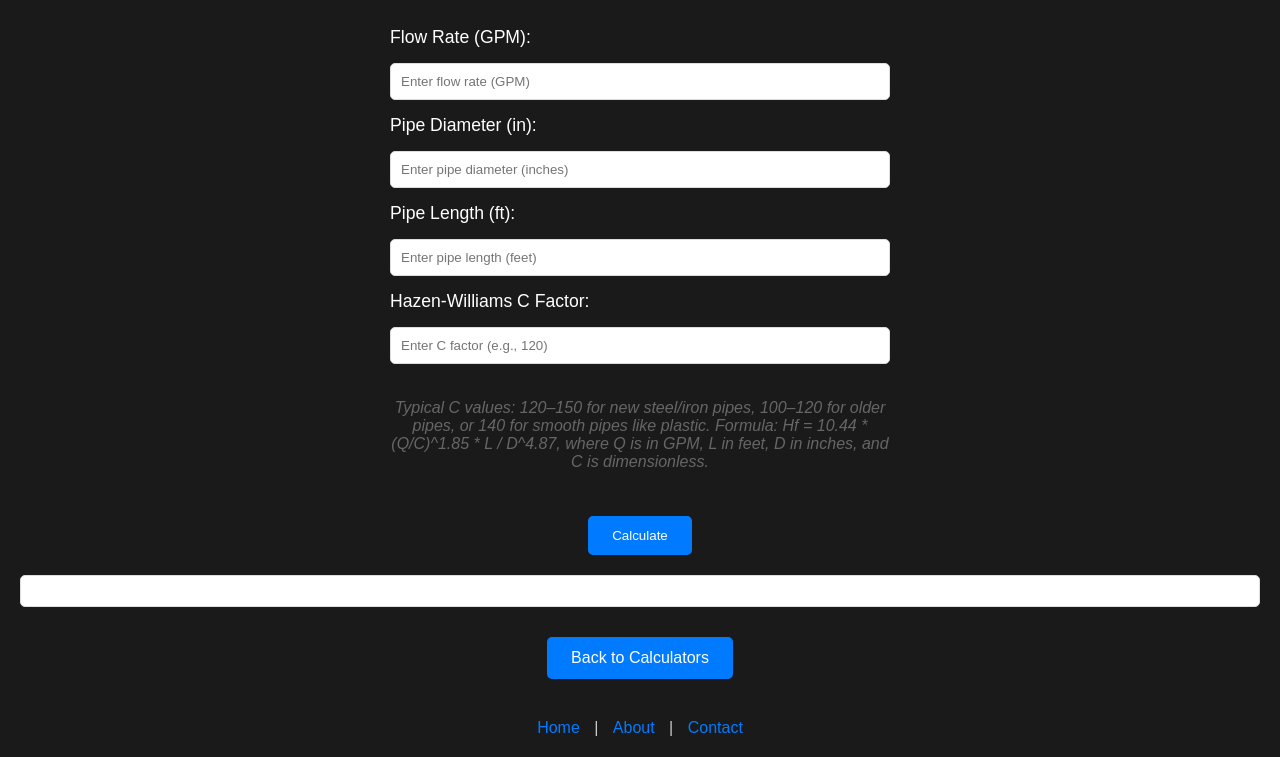
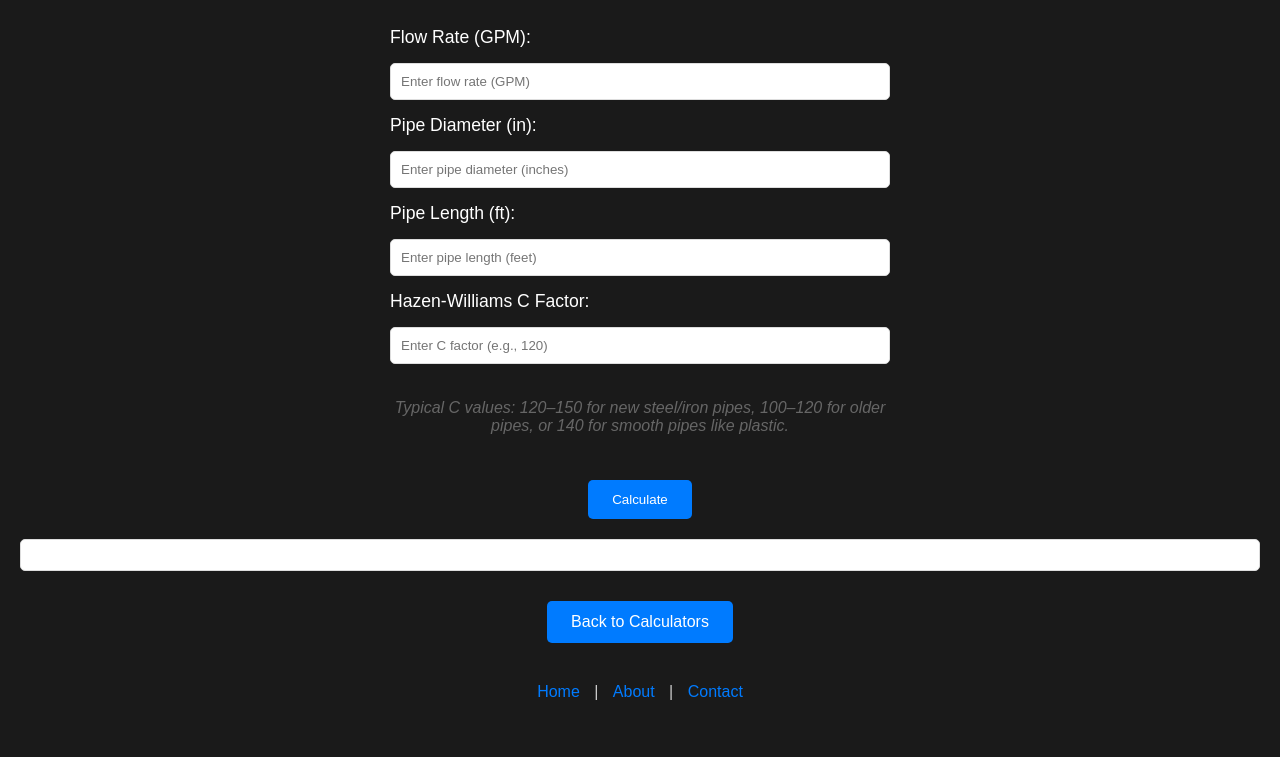
Before and after one commit to C0de-W0lfe/Liquid-Calculators, a plain HTML site: page friction-loss.html in a window 1280 px wide. Shown: the part 90-847 px from the top of the page. After the commit the page ends 811 px from the top, so only its background shows below. Drawn offline with Linux system fonts and the light colour scheme.

Commit message:
Update friction-loss.html

```diff
--- a/friction-loss.html
+++ b/friction-loss.html
@@ -21,7 +21,7 @@
             <input type="number" id="length" placeholder="Enter pipe length (feet)" step="0.1" required>
             <label for="cFactor">Hazen-Williams C Factor:</label>
             <input type="number" id="cFactor" placeholder="Enter C factor (e.g., 120)" step="1" required>
-            <p class="explanation">Typical C values: 120–150 for new steel/iron pipes, 100–120 for older pipes, or 140 for smooth pipes like plastic. Formula: Hf = 10.44 * (Q/C)^1.85 * L / D^4.87, where Q is in GPM, L in feet, D in inches, and C is dimensionless.</p>
+            <p class="explanation">Typical C values: 120–150 for new steel/iron pipes, 100–120 for older pipes, or 140 for smooth pipes like plastic.</p>
             <button type="button" onclick="calculateFrictionLoss()" class="btn">Calculate</button>
         </form>
         <div id="result" class="result"></div>
```
